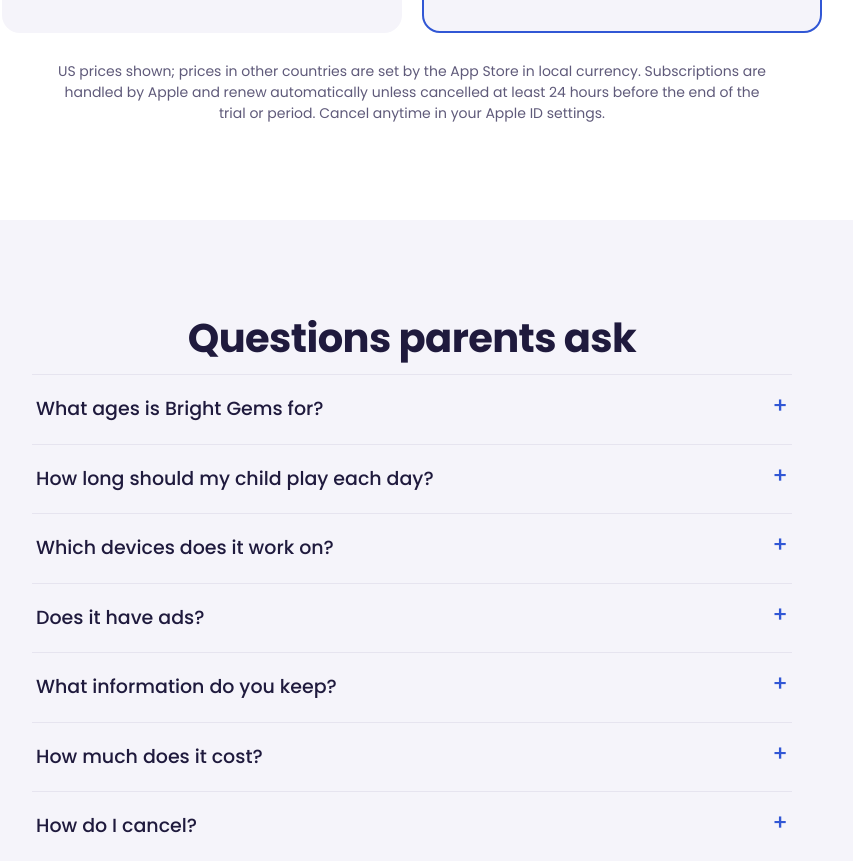
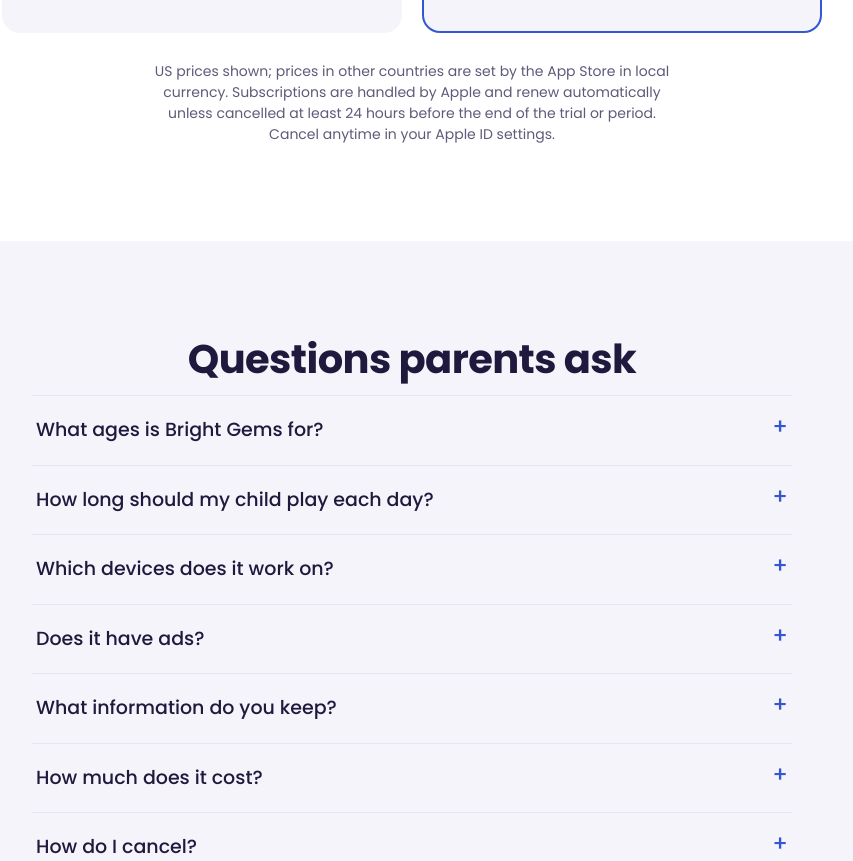
Before and after one commit to brightgemslearning/brightgems-website, a plain HTML site: page index.html in a window 1280 px wide. Shown: the part 3975-4836 px from the top of the page, without its empty margins (228-1081 px from the left). Drawn offline with Linux system fonts and the light colour scheme.

Commit message:
Comfortable line length: under about 80 characters per line (found by the Impeccable checker)
Co-Authored-By: Claude Opus 5.5 <noreply@anthropic.com>
Claude-Session: https://claude.ai/code/session_018r5WcoDjd64FudvHtXiAkB

```diff
--- a/assets/styles.css
+++ b/assets/styles.css
@@ -138,7 +138,7 @@ section .sub { text-align: center; color: var(--ink-soft); font-size: 21px; line
 .price { font-variant-numeric: tabular-nums; font-size: 34px; white-space: nowrap; font-weight: 700; line-height: 1.1; letter-spacing: -0.015em; margin-top: 6px; }
 .price span { font-size: 17px; font-weight: 400; color: var(--ink-soft); letter-spacing: 0; }
 .price-note { font-size: 15px; color: var(--ink-soft); margin-top: 4px; }
-.small-note { font-size: 14px; color: var(--ink-soft); margin: 28px auto 0; max-width: 720px; }
+.small-note { font-size: 14px; color: var(--ink-soft); margin: 28px auto 0; max-width: 540px; }
 
 /* FAQ */
 .faq { max-width: 760px; margin: 0 auto; }
@@ -154,6 +154,8 @@ details p { color: var(--ink-soft); margin: 12px 0 0; }
 .page { max-width: 760px; margin: 0 auto; padding: 40px 22px 80px; }
 .page h1 { font-size: 40px; letter-spacing: -0.015em; margin: 10px 0 8px; }
 .page h2 { text-align: left; font-size: 22px; margin: 32px 0 8px; }
+/* Comfortable reading: under about 80 characters per line. */
+.page p, .page li { max-width: 640px; }
 .page .card h2 { font-size: 19px; line-height: 1.3; margin: 0 0 6px; }
 .page .card { margin: 18px 0; background: var(--mist); }
 
```
